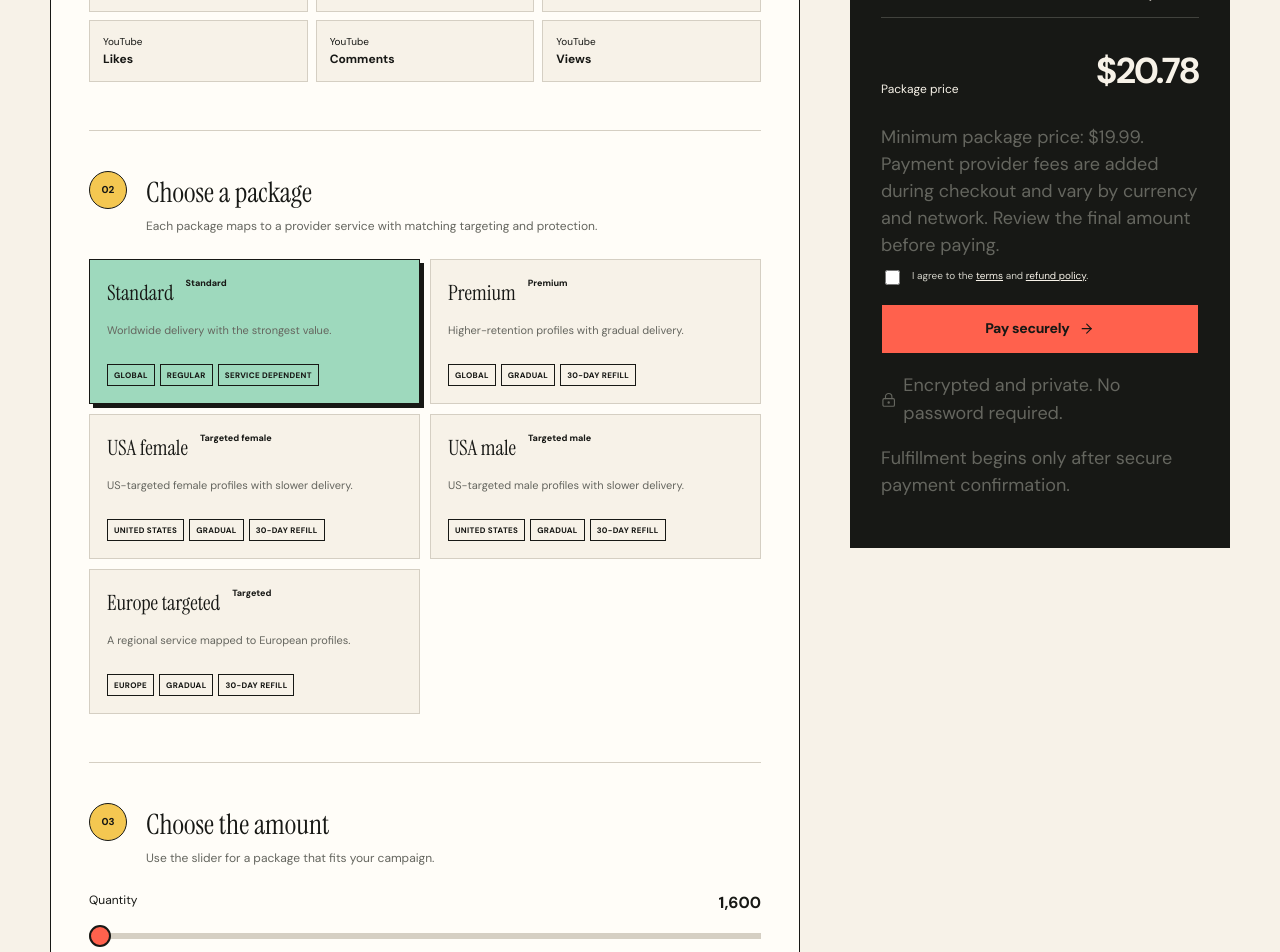
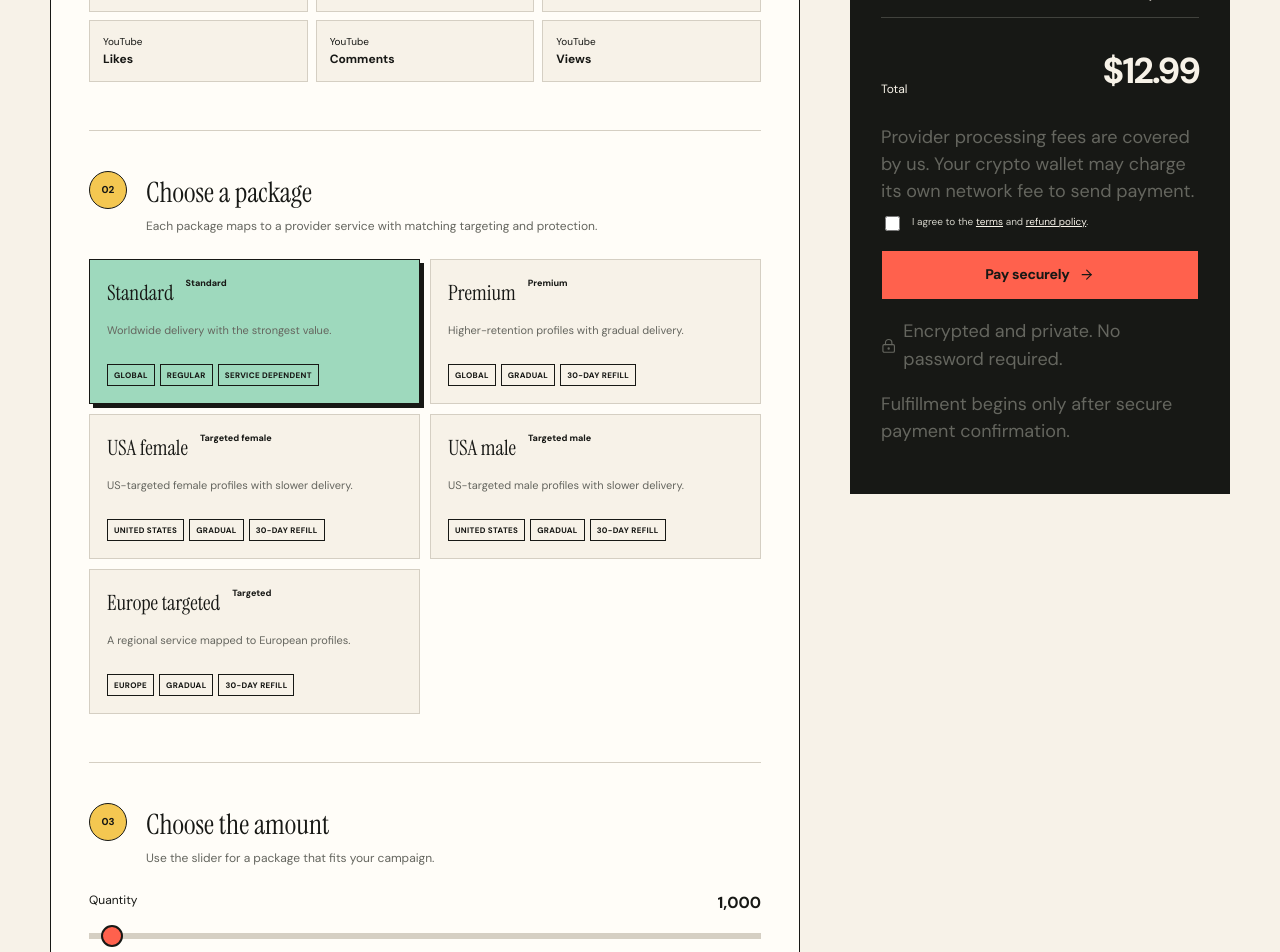
Before and after one commit to masve123/social-current, a Next.js app: page /order in a window 1280 px wide. Shown: the part 740-1692 px from the top of the page. Built offline with nearby package versions, Linux system fonts and the light colour scheme; no server answers.

Commit message:
Restore small orders and absorb NOWPayments fees

```diff
--- a/app/api/order/route.ts
+++ b/app/api/order/route.ts
@@ -92,7 +92,7 @@ export async function POST(request: NextRequest) {
 
     const amount = Number(calculateOfferPrice(service, quantity, offer).toFixed(2));
     if (amount < minimumCheckoutUsd) {
-      return NextResponse.json({ error: `Crypto checkout requires an order of at least $${minimumCheckoutUsd.toFixed(2)}. Increase the quantity to continue.` }, { status: 400 });
+      return NextResponse.json({ error: `Orders must total at least $${minimumCheckoutUsd.toFixed(2)}. Increase the quantity to continue.` }, { status: 400 });
     }
     publicId = createPublicOrderId();
     await createStoredOrder({
--- a/app/faq/page.tsx
+++ b/app/faq/page.tsx
@@ -10,7 +10,7 @@ const generalFaq = [
   { question: "Can I cancel an order?", answer: "Orders enter processing quickly. Contact support immediately with your order number. We can only cancel when fulfillment has not begun." },
   { question: "Why does my account need to be public?", answer: "The provider must be able to access the public profile or post to deliver the service. You can make it private again after the order is complete." },
   { question: "How do refills work?", answer: "If a covered order drops during its stated refill period, send support the order number. We will verify the count and submit an eligible refill." },
-  { question: "Why is the crypto payment amount higher than the package price?", answer: "NOWPayments adds payment processing and network fees to the package price. The exact amount depends on the currency and network you select and appears before you send payment. Orders currently need a package price of at least $19.99." },
+  { question: "Are there extra fees at checkout?", answer: "We cover the payment provider's processing fees. The checkout converts the USD price into your selected cryptocurrency using a current exchange rate, so the coin amount can differ slightly. Your own wallet or exchange may charge a separate fee to send crypto." },
 ];
 
 export const metadata: Metadata = { title: "Social Media Growth FAQ", description: "Answers about Social Current delivery, privacy, refills, order tracking, and social media growth packages.", alternates: { canonical: "/faq" }, ...pageSocialMetadata("Social Media Growth FAQ", "Answers about Social Current delivery, privacy, refills, order tracking, and social media growth packages.", "/faq") };
--- a/components/order-form.tsx
+++ b/components/order-form.tsx
@@ -54,7 +54,7 @@ export function OrderForm({ initialService, initialQuantity }: { initialService?
     event.preventDefault();
     if (price < minimumCheckoutUsd || (offer.customComments && comments.length < offerMin)) {
       setState("error");
-      setMessage(`This checkout needs at least $${minimumCheckoutUsd.toFixed(2)}. Increase the quantity${offer.customComments ? " or add more comments" : ""} to continue.`);
+      setMessage(`Orders must total at least $${minimumCheckoutUsd.toFixed(2)}. Increase the quantity${offer.customComments ? " or add more comments" : ""} to continue.`);
       return;
     }
     setState("loading");
@@ -137,8 +137,8 @@ export function OrderForm({ initialService, initialQuantity }: { initialService?
         <div className="summary-row"><span>Audience</span><strong>{offer.audience}</strong></div>
         <div className="summary-row"><span>Quantity</span><strong>{(offer.customComments ? comments.length : quantity).toLocaleString()}</strong></div>
         <div className="summary-row"><span>Protection</span><strong>{offer.protection}</strong></div>
-        <div className="summary-total"><span>Package price</span><strong>${price.toFixed(2)}</strong></div>
-        <p className="checkout-note">Minimum package price: ${minimumCheckoutUsd.toFixed(2)}. Payment provider fees are added during checkout and vary by currency and network. Review the final amount before paying.</p>
+        <div className="summary-total"><span>Total</span><strong>${price.toFixed(2)}</strong></div>
+        <p className="checkout-note">Provider processing fees are covered by us. Your crypto wallet may charge its own network fee to send payment.</p>
         <label className="checkout-consent">
           <input type="checkbox" required />
           <span>I agree to the <Link href="/terms" target="_blank">terms</Link> and <Link href="/refund-policy" target="_blank">refund policy</Link>.</span>
--- a/components/package-picker.tsx
+++ b/components/package-picker.tsx
@@ -4,7 +4,7 @@ import Link from "next/link";
 import { Check, Clock3, ShieldCheck } from "lucide-react";
 import { useMemo, useState } from "react";
 import { calculatePrice, type Service } from "@/lib/services";
-import { getStandardCheckoutMinimumQuantity, minimumCheckoutUsd } from "@/lib/checkout-pricing";
+import { getStandardCheckoutMinimumQuantity } from "@/lib/checkout-pricing";
 
 export function PackagePicker({ service }: { service: Service }) {
   const minQuantity = getStandardCheckoutMinimumQuantity(service);
@@ -47,8 +47,8 @@ export function PackagePicker({ service }: { service: Service }) {
         value={quantity}
         onChange={(event) => setQuantity(Number(event.target.value))}
       />
-      <div className="picker__total"><span>Package price</span><strong>${price.toFixed(2)}</strong></div>
-      <p className="checkout-note">Minimum package price: ${minimumCheckoutUsd.toFixed(2)}. Payment provider fees are added at checkout.</p>
+      <div className="picker__total"><span>Total</span><strong>${price.toFixed(2)}</strong></div>
+      <p className="checkout-note">We cover payment processing fees. Your wallet may charge a fee to send crypto.</p>
       <Link className="button button--coral button--wide" href={`/order?service=${service.slug}&quantity=${quantity}`}>
         Continue to checkout
       </Link>
--- a/lib/checkout-pricing.ts
+++ b/lib/checkout-pricing.ts
@@ -1,9 +1,8 @@
 import { calculateOfferPrice, getServiceOffers, type SmmOffer } from "@/lib/smm-offers";
 import type { Service } from "@/lib/services";
 
-// NOWPayments' hosted checkout currently cannot quote our smaller orders.
-// Keep this guard in one place so the storefront and API show the same limit.
-export const minimumCheckoutUsd = 19.99;
+// The advertised minimum package price. Provider fees are paid from our proceeds.
+export const minimumCheckoutUsd = 4.99;
 
 export function getCheckoutMinimumQuantity(service: Service, offer: SmmOffer) {
   const step = offer.step ?? service.step;
--- a/lib/nowpayments.ts
+++ b/lib/nowpayments.ts
@@ -50,7 +50,7 @@ export async function createNowPaymentsInvoice(input: {
       cancel_url: input.cancelUrl,
       partially_paid_url: input.successUrl,
       is_fixed_rate: true,
-      is_fee_paid_by_user: true,
+      is_fee_paid_by_user: false,
     }),
     cache: "no-store",
     signal: AbortSignal.timeout(20_000),
```
